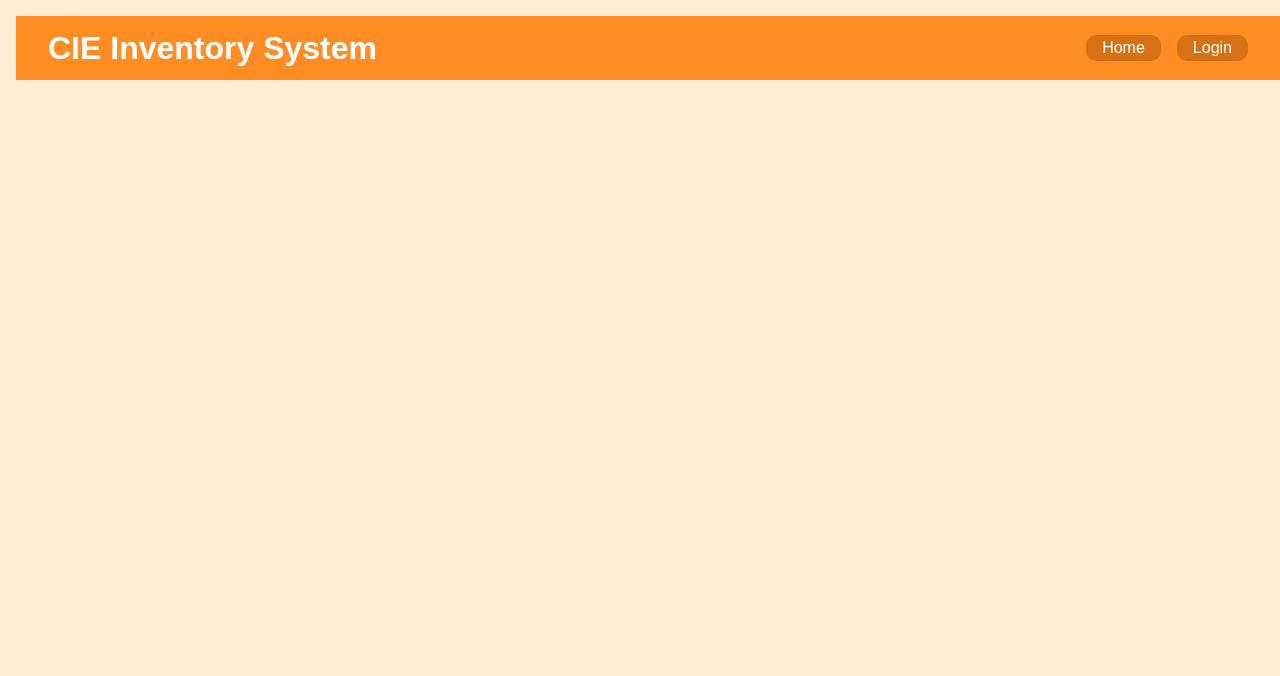
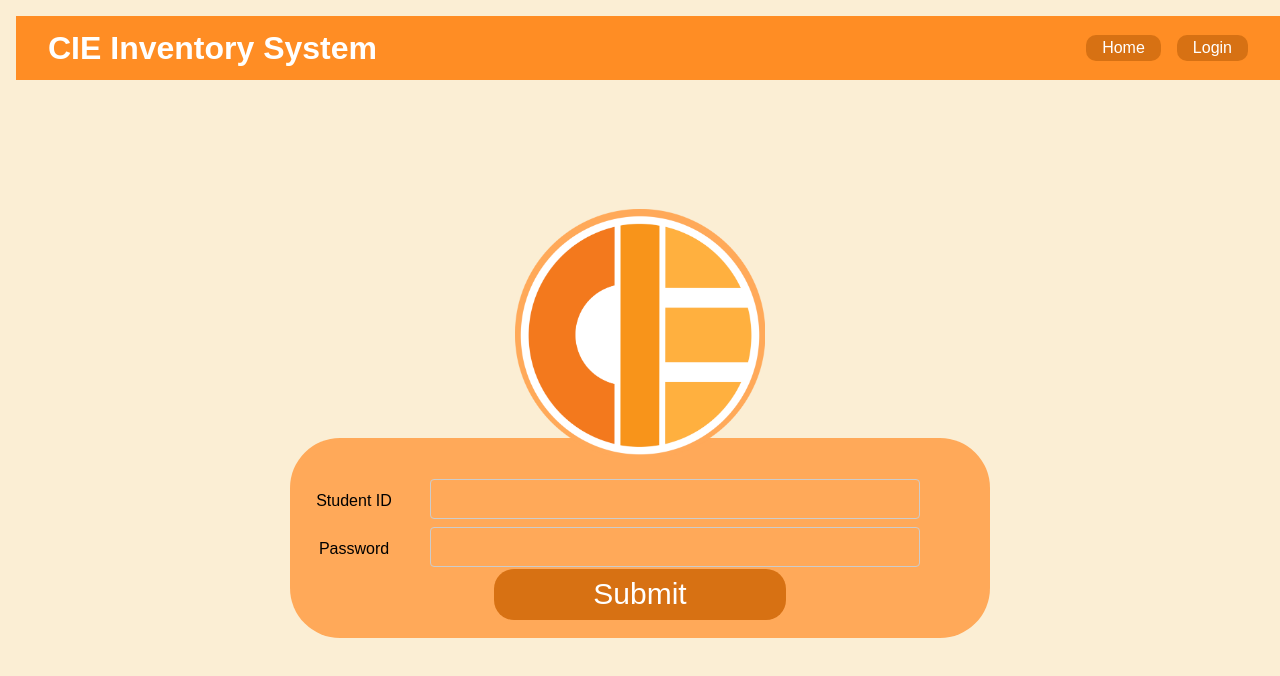
Before and after one commit to matthewjmc/SmartInventory, a Nuxt app in the folder Inventory/: page /login in a window 1280 px wide. Shown: the top 676 px of the page. Built offline with nearby package versions, Linux system fonts and the light colour scheme.

Commit message:
Completed first milestone.
- Introduction and Login Page with embedded password text hiding completed

```diff
--- a/Inventory/layouts/default.vue
+++ b/Inventory/layouts/default.vue
@@ -30,6 +30,7 @@ body {
  line-height: 1;
  background: #fbeed4;
 }
+
 a {
   color: #666;
   text-decoration: none;
--- a/Inventory/pages/index.vue
+++ b/Inventory/pages/index.vue
@@ -18,12 +18,8 @@
             </pre>
 
           </h1>
-
         <nuxt-link class='loginButton' to='/login'> LOGIN </nuxt-link>
       </div>
-
-
-
     </div>
 
 </template>
@@ -46,14 +42,6 @@
 
 <style>
 
-
-.center {
-  align-items: center;
-  margin: auto;
-  width: 50%;
-  padding: 10px;
-}
-
 .flex-container  {
   flex: 0 0 25em;
   padding-top: 1%;
@@ -71,6 +59,17 @@ img {
   align-items: center;
   justify-content: center;
   z-index: 2;
+}
+
+.box {
+  text-align: center;
+  justify-content: center;
+  width: 700px;
+  height: 200px;
+  margin: -1.5rem;
+  overflow: hidden;
+  background: #ffa959;
+  border-radius: 50px;
 }
 
 .box > .dispTitle {
@@ -93,18 +92,6 @@ img {
   color: #FFF;
 }
 
-.box {
-  text-align: center;
-  justify-content: center;
-  width: 700px;
-  height: 200px;
-  margin: -1.5rem;
-  overflow: hidden;
-  background: #ffa959;
-  /* z-index: -1; */
-  border-radius: 50px;
-}
-
 .loginButton {
   text-align: center;
   justify-content: center;
@@ -117,7 +104,6 @@ img {
   font-size: 30px;
 }
 
-/* Transitions using the page hook */
 .page-enter-active {
   animation: acrossIn .50s ease-out both;
 }
@@ -132,6 +118,7 @@ img {
     transform: translate3d(0, 0, 0);
   }
 }
+
 @keyframes acrossOut {
   0% {
     transform: translate3d(0, 0, 0);
--- a/Inventory/pages/login.vue
+++ b/Inventory/pages/login.vue
@@ -1,7 +1,42 @@
 
 <template>
 
+    <div class="flex-container">
 
+      <div>
+        <img src='~assets/CIElogo.png' >
+      </div>
+
+      <div class="box">
+
+          <form>
+                <div class="infoEntry">
+                    <div class="entryName">
+                        <label>Student ID</label>
+                    </div>
+                    <div class="inputEntry">
+                        <input type="text" id="studentID" name="studentID">
+                    </div>
+                </div>
+
+                <div class="infoEntry">
+                    <div class="entryName">
+                        <label>Password</label>
+                    </div>
+                    <div class="inputEntry">
+                        <input type="password" id="password" name="password">
+                    </div>
+                </div>
+
+                <div class="submitButton">
+                        <input type="submit" value="Submit">
+                </div>
+          </form>
+
+
+      </div>
+
+    </div>
 
 </template>
 
@@ -9,7 +44,7 @@
     export default {
         head(){
             return{
-            title: 'Login Page',
+            title: 'Login',
             meta: [
                 { hid: 'description',
                 name: 'description',
@@ -22,15 +57,73 @@
 </script>
 
 <style>
+
+
+.center {
+  align-items: center;
+  margin: auto;
+  width: 50%;
+  padding: 10px;
+}
+
 .flex-container  {
-  flex: 0 0 25em;
+  flex: 100 0 25em;
   padding-top: 1%;
   text-align: center;
   align-items: center;
   display: flex;
   flex-direction: column;
   justify-content: center;
+}
 
+.infoEntry  {
+  flex: auto;
+  padding-top: 0.25%;
+  text-align: center;
+  align-items: center;
+  display: flex;
+  flex-direction: row;
+  justify-content: left;
+}
+
+img {
+  padding-top: 40%;
+  width: 250px;
+  align-items: center;
+  justify-content: center;
+  z-index: 2;
+}
+
+
+.box {
+  text-align: center;
+  justify-content: center;
+  width: 700px;
+  height: 200px;
+  margin: -1.5rem;
+  overflow: hidden;
+  background: #ffa959;
+  border-radius: 50px;
+}
+
+.submitButton {
+  text-align: center;
+  justify-content: center;
+  display: inline-block;
+  background: #D77113;
+  color: #fff;
+  padding: 0.6rem 6rem;
+  border-radius: 20px;
+  border-width: 50px;
+  font-size: 30px;
+}
+
+form {
+  flex-direction: column;
+  align-items: center;
+  text-align: center;
+  justify-content: center;
+  padding-top: 5%;
 }
 
 .page-enter-active {
@@ -55,4 +148,70 @@
         transform: translate3d(100%, 0, 0);
       }
     }
+
+     /* Style inputs, select elements and textareas */
+input[type=text], select, textarea{
+  width: 100%;
+  padding: 10px;
+  border: 1px solid #ccc;
+  border-radius: 4px;
+  box-sizing: border-box;
+  resize: vertical;
+}
+
+input[type=password], select, textarea{
+  width: 100%;
+  padding: 10px;
+  border: 1px solid #ccc;
+  border-radius: 4px;
+  box-sizing: border-box;
+  resize: vertical;
+}
+
+/* Style the label to display next to the inputs */
+label {
+  padding: 12px 12px 12px 0;
+  display: inline-block;
+}
+
+/* Style the submit button */
+input[type=submit] {
+  color: white;
+  padding-top: 10px;
+  padding: 1px 3px;
+  border: none;
+  border-radius: 4px;
+}
+
+/* Style the container */
+
+/* Floating column for labels: 25% width */
+.entryName {
+  float: left;
+  width: 20%;
+  margin-top: 6px;
+}
+
+/* Floating column for inputs: 75% width */
+.inputEntry {
+  float: left;
+  width: 70%;
+  margin-top: 3px;
+}
+
+/* Clear floats after the columns */
+.row {
+  padding-left: 5%;
+  display: table;
+  clear: both;
+}
+
+/* Responsive layout - when the screen is less than 600px wide, make the two columns stack on top of each other instead of next to each other */
+@media screen and (max-width: 800px) {
+  .entryName, .inputEntry, input[type=submit] {
+    width: 100%;
+    margin-top: 0;
+  }
+}
+
 </style>
```
Lines whose indentation alone changed are shown as unchanged.
